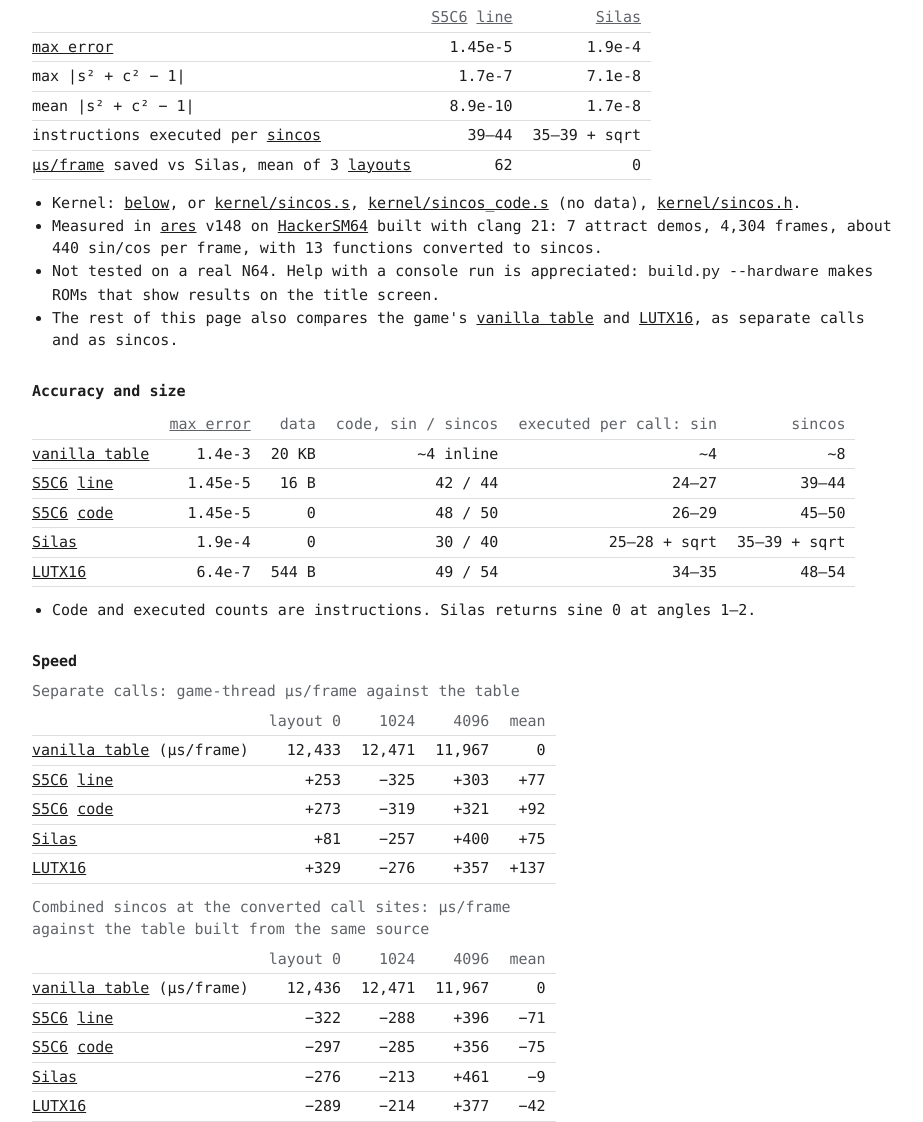
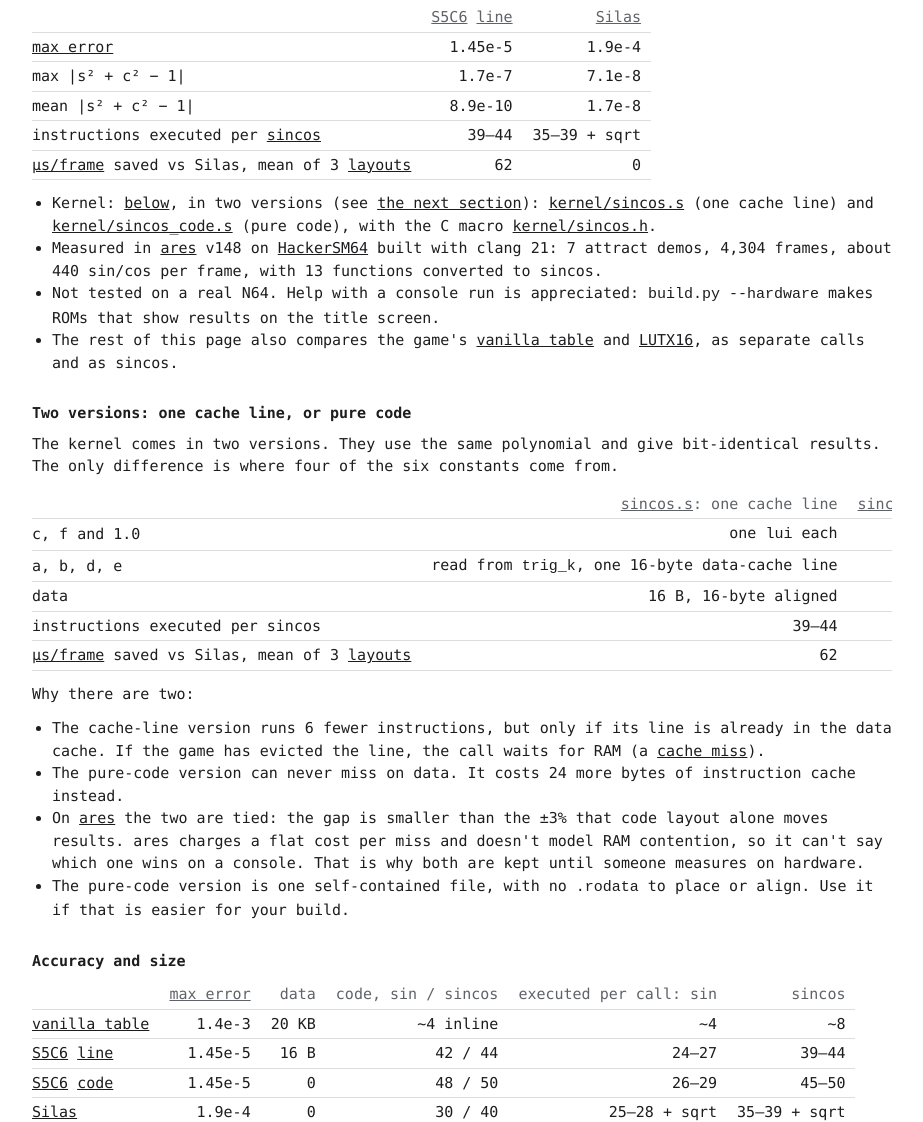
Before and after one commit to msmfai/N64-trig, a plain HTML site: page docs/index.html in a window 1280 px wide. Shown: the part 424-1546 px from the top of the page, without its empty margins (178-1101 px from the left). Drawn offline with Linux system fonts and the light colour scheme.

Commit message:
Explain the two kernel versions (one cache line, pure code) and why both exist
Co-Authored-By: Claude Opus 5.5 <noreply@anthropic.com>

```diff
--- a/docs/index.html
+++ b/docs/index.html
@@ -51,10 +51,28 @@ S(x) = √(1 − C(x)²)</pre>
 <tr><td><a href="#g-us">µs/frame</a> saved vs Silas, mean of 3 <a href="#g-layout">layouts</a></td><td>62</td><td>0</td></tr>
 </table></div>
 <ul>
-<li>Kernel: <a href="#k-sincos">below</a>, or <a href="https://github.com/msmfai/N64-trig/blob/main/kernel/sincos.s">kernel/sincos.s</a>, <a href="https://github.com/msmfai/N64-trig/blob/main/kernel/sincos_code.s">kernel/sincos_code.s</a> (no data), <a href="https://github.com/msmfai/N64-trig/blob/main/kernel/sincos.h">kernel/sincos.h</a>.</li>
+<li>Kernel: <a href="#k-sincos">below</a>, in two versions (see <a href="#two-versions">the next section</a>): <a href="https://github.com/msmfai/N64-trig/blob/main/kernel/sincos.s">kernel/sincos.s</a> (one cache line) and <a href="https://github.com/msmfai/N64-trig/blob/main/kernel/sincos_code.s">kernel/sincos_code.s</a> (pure code), with the C macro <a href="https://github.com/msmfai/N64-trig/blob/main/kernel/sincos.h">kernel/sincos.h</a>.</li>
 <li>Measured in <a href="#g-ares">ares</a> v148 on <a href="#g-hsm64">HackerSM64</a> built with clang 21: 7 attract demos, 4,304 frames, about 440 sin/cos per frame, with 13 functions converted to sincos.</li>
 <li>Not tested on a real N64. Help with a console run is appreciated: <code>build.py --hardware</code> makes ROMs that show results on the title screen.</li>
 <li>The rest of this page also compares the game's <a href="#g-table">vanilla table</a> and <a href="#g-lutx16">LUTX16</a>, as separate calls and as sincos.</li>
+</ul>
+
+<h2 id="two-versions">Two versions: one cache line, or pure code</h2>
+<p>The kernel comes in two versions. They use the same polynomial and give bit-identical results. The only difference is where four of the six constants come from.</p>
+<div class="scroll"><table>
+<tr><th></th><th><a href="https://github.com/msmfai/N64-trig/blob/main/kernel/sincos.s">sincos.s</a>: one cache line</th><th><a href="https://github.com/msmfai/N64-trig/blob/main/kernel/sincos_code.s">sincos_code.s</a>: pure code</th></tr>
+<tr><td>c, f and 1.0</td><td>one <code>lui</code> each</td><td>one <code>lui</code> each</td></tr>
+<tr><td>a, b, d, e</td><td>read from <code>trig_k</code>, one 16-byte data-cache line</td><td><code>lui</code> + <code>ori</code> each</td></tr>
+<tr><td>data</td><td>16 B, 16-byte aligned</td><td>none</td></tr>
+<tr><td>instructions executed per sincos</td><td>39–44</td><td>45–50</td></tr>
+<tr><td><a href="#g-us">µs/frame</a> saved vs Silas, mean of 3 <a href="#g-layout">layouts</a></td><td>62</td><td>66</td></tr>
+</table></div>
+<p>Why there are two:</p>
+<ul>
+<li>The cache-line version runs 6 fewer instructions, but only if its line is already in the data cache. If the game has evicted the line, the call waits for RAM (a <a href="#g-miss">cache miss</a>).</li>
+<li>The pure-code version can never miss on data. It costs 24 more bytes of instruction cache instead.</li>
+<li>On <a href="#g-ares">ares</a> the two are tied: the gap is smaller than the ±3% that code layout alone moves results. ares charges a flat cost per miss and doesn't model RAM contention, so it can't say which one wins on a console. That is why both are kept until someone measures on hardware.</li>
+<li>The pure-code version is one self-contained file, with no <code>.rodata</code> to place or align. Use it if that is easier for your build.</li>
 </ul>
 
 <h2>Accuracy and size</h2>
```
Also changed, not shown: 3 other files.
